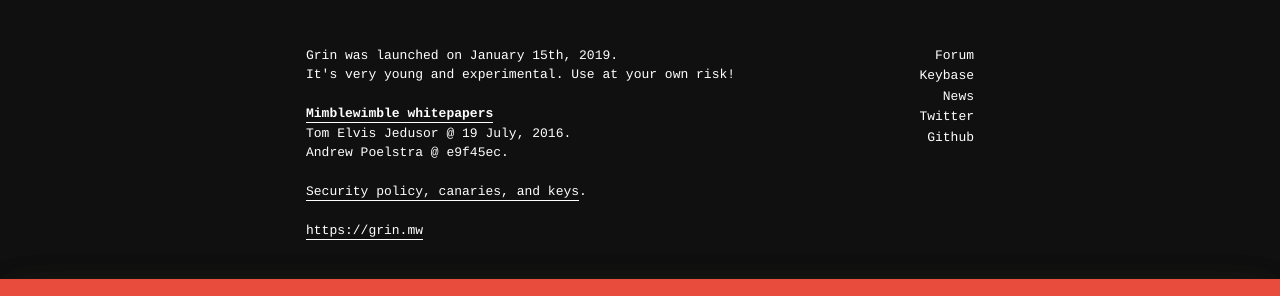
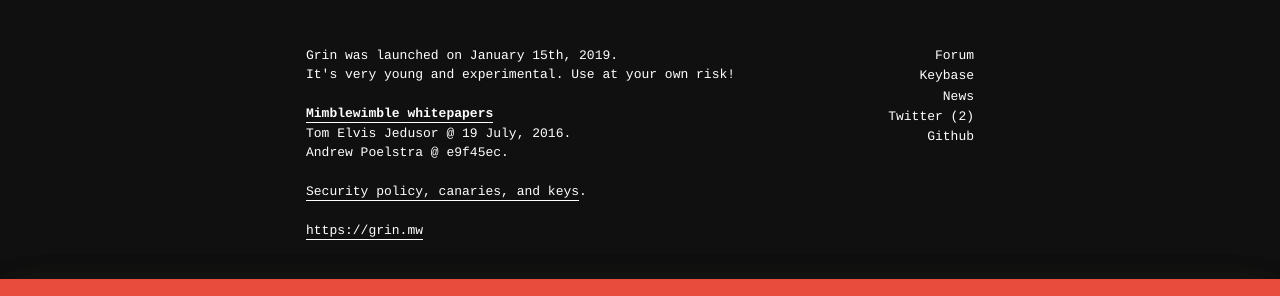
Before and after one commit to mimblewimble/site, a Jekyll site: the page built from index.html, in a window 1280 px wide and 900 px high, scrolled down 2054 px. Shown: the part 571-867 px from the top of the window. Built offline with Jekyll 4.4.1, drawn with Linux system fonts in a browser that asks for light colours; nearby versions of some CDN libraries.

Commit message:
add alternative twitter account (current one is banned)

```diff
--- a/_includes/footer.html
+++ b/_includes/footer.html
@@ -15,7 +15,10 @@
       <a href="https://forum.grin.mw">Forum</a>
       <a href="https://keybase.io/team/grincoin">Keybase</a>
       <a href="https://grinnews.substack.com/">News</a>
+      <div>
       <a href="https://twitter.com/grinmw">Twitter</a>
+      <a href="https://twitter.com/mwgrin">(2)</a>
+      </div>
       <a href="https://github.com/mimblewimble/grin">Github</a>
     </div>
   </div>
```
